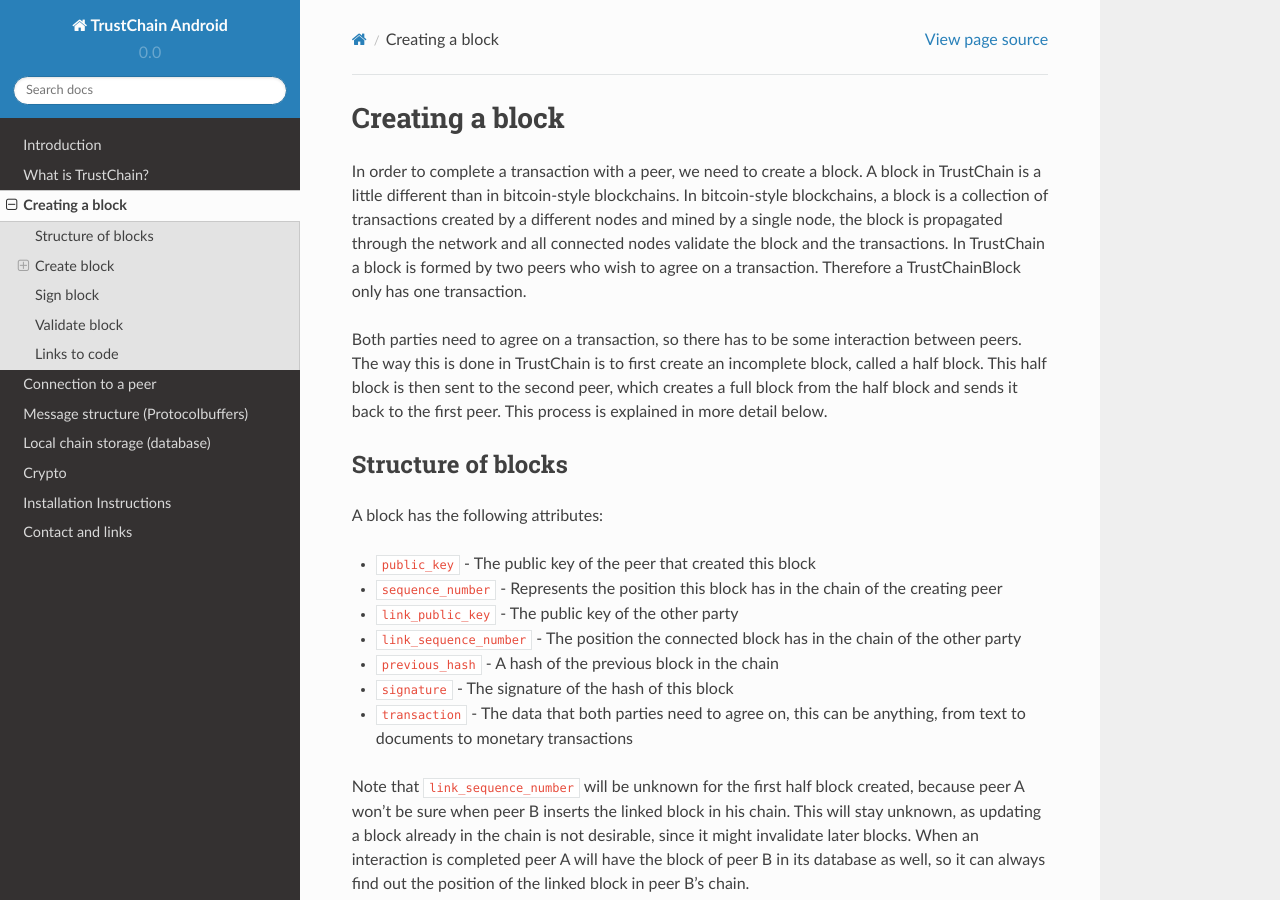
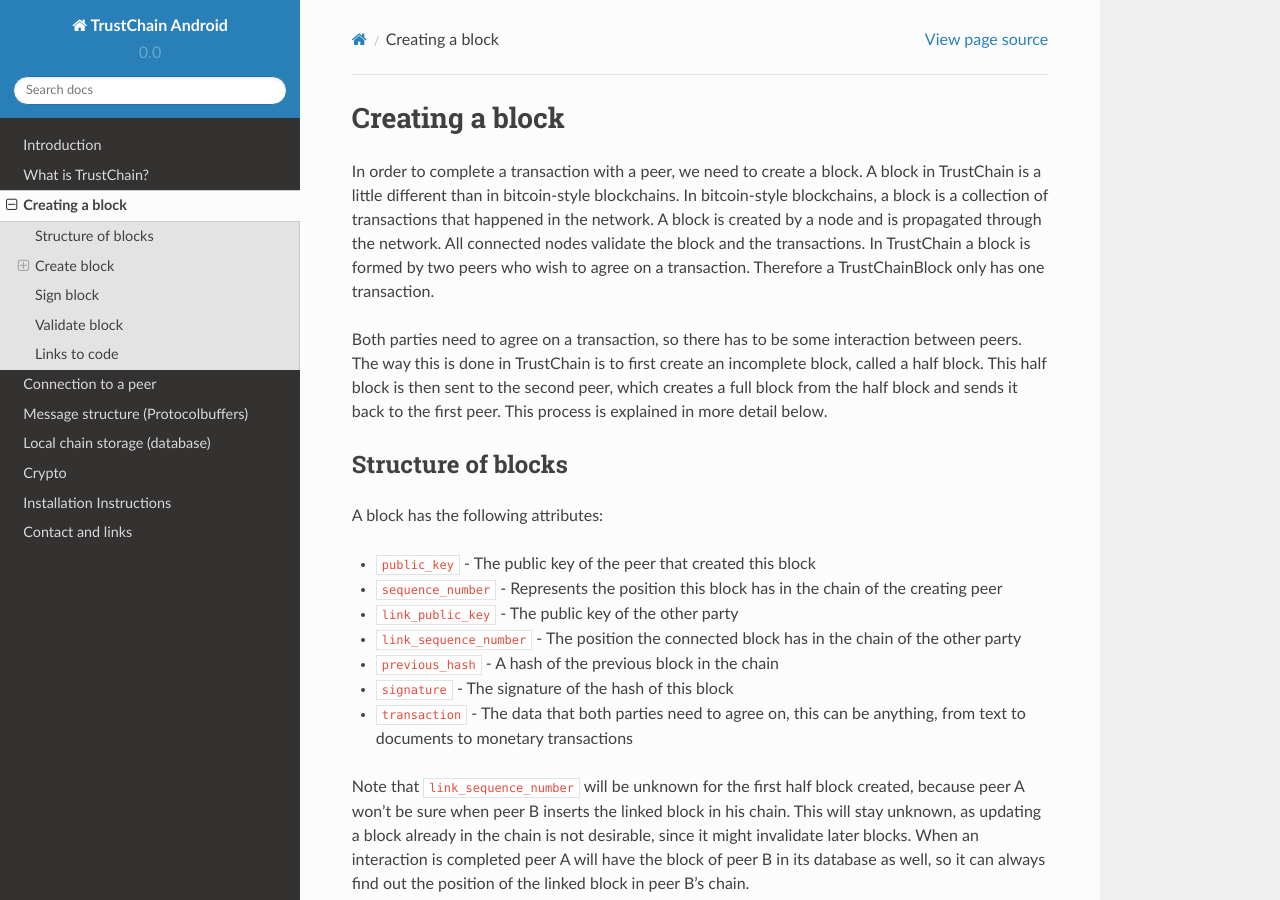
Before and after one commit to GijsWeterings/IdentityChain, a Sphinx documentation site: the page built from docs/source/creating-block.rst, in a window 1280 px wide and 900 px high. Built offline with Sphinx 7.4.7 and the Read the Docs theme 2.0.0, drawn with Linux system fonts in a browser that asks for light colours.

Commit message:
fix unclear text

```diff
--- a/docs/source/creating-block.rst
+++ b/docs/source/creating-block.rst
@@ -3,7 +3,7 @@
 ****************
 Creating a block
 ****************
-In order to complete a transaction with a peer, we need to create a block. A block in TrustChain is a little different than in bitcoin-style blockchains. In bitcoin-style blockchains, a block is a collection of transactions created by a different nodes and mined by a single node, the block is propagated through the network and all connected nodes validate the block and the transactions. In TrustChain a block is formed by two peers who wish to agree on a transaction. Therefore a TrustChainBlock only has one transaction.
+In order to complete a transaction with a peer, we need to create a block. A block in TrustChain is a little different than in bitcoin-style blockchains. In bitcoin-style blockchains, a block is a collection of transactions that happened in the network. A block is created by a node and is propagated through the network. All connected nodes validate the block and the transactions. In TrustChain a block is formed by two peers who wish to agree on a transaction. Therefore a TrustChainBlock only has one transaction.
 
 Both parties need to agree on a transaction, so there has to be some interaction between peers. The way this is done in TrustChain is to first create an incomplete block, called a half block. This half block is then sent to the second peer, which creates a full block from the half block and sends it back to the first peer. This process is explained in more detail below.
 
```
